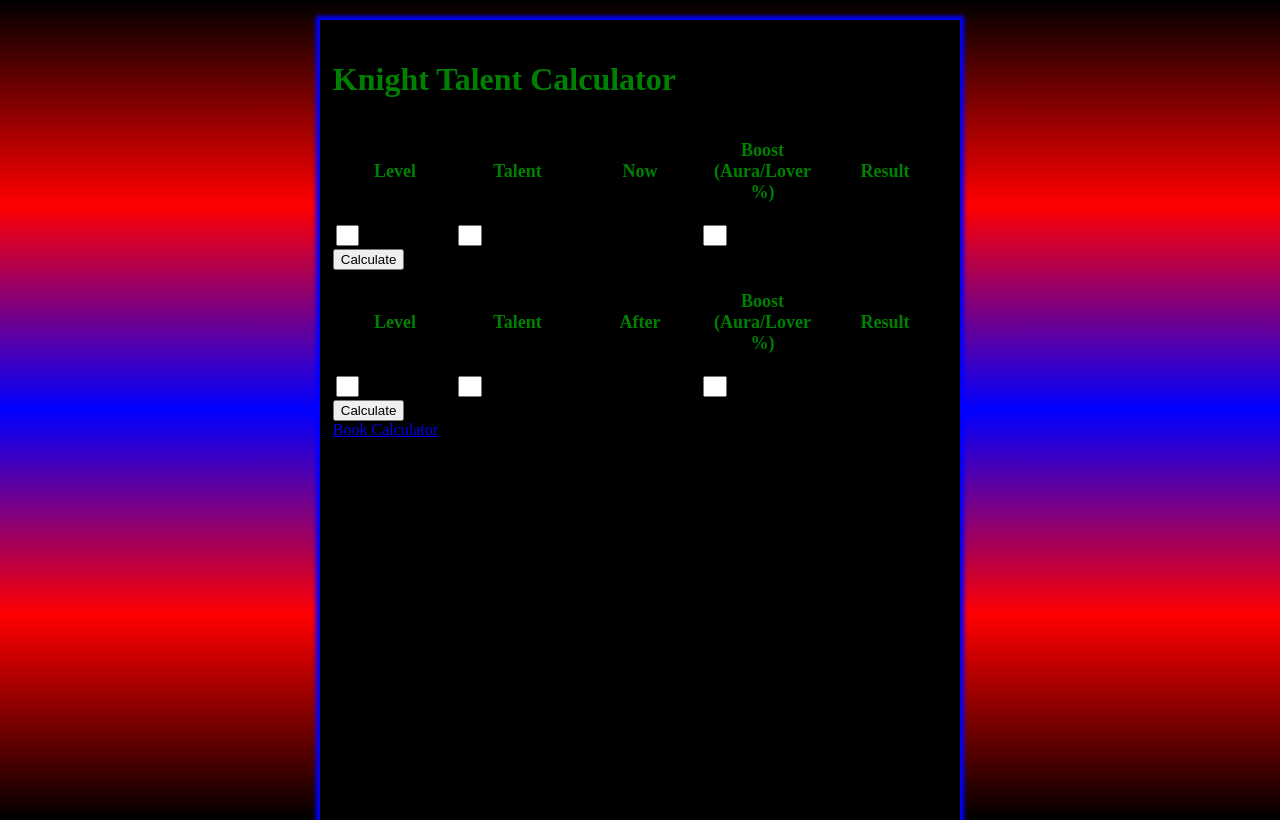
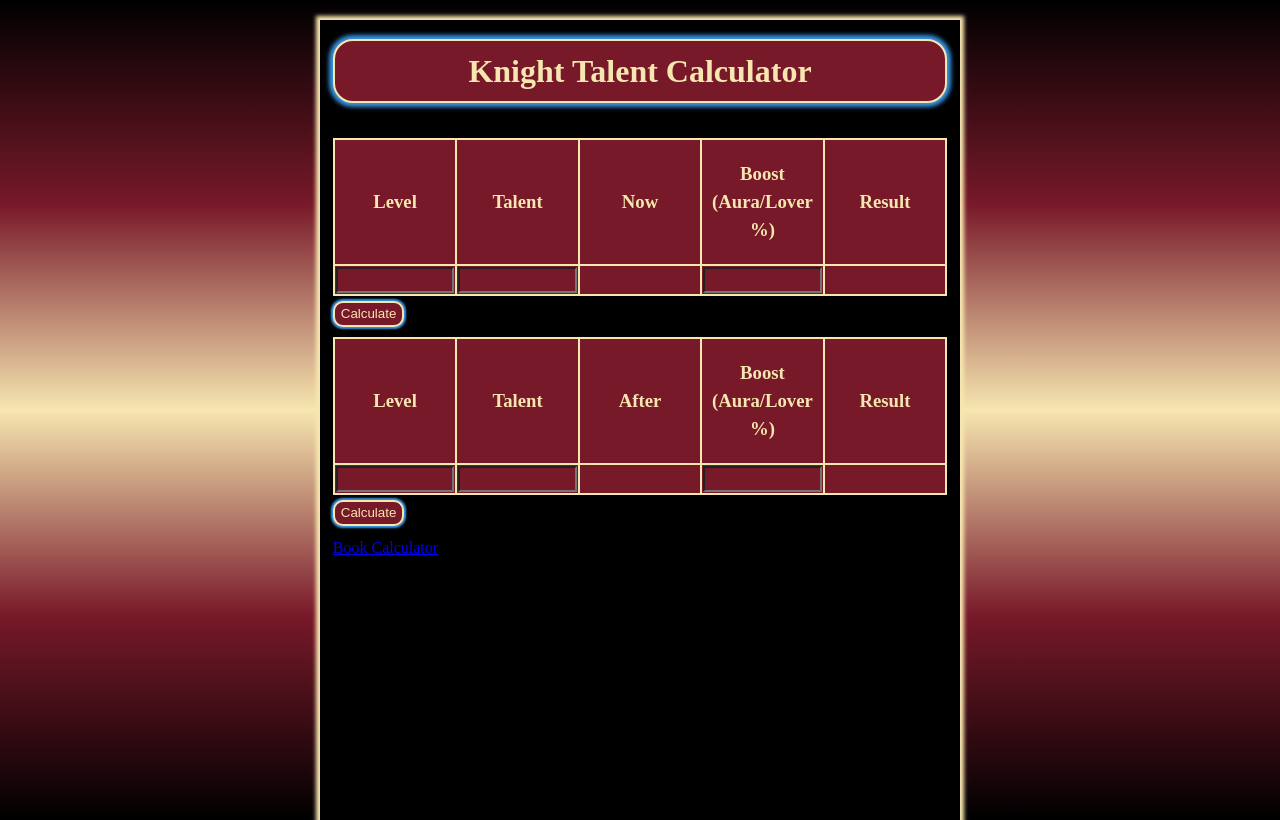
Before and after one commit to Elevengamer/KIngsChoice_ELEVENGAMER, a plain HTML site: page docs/WebApp/knightTalentCalc.html in a window 1280 px wide. Drawn offline with Linux system fonts and the light colour scheme.

Commit message:
add custom style

```diff
--- a/docs/WebApp/bookCalc.css
+++ b/docs/WebApp/bookCalc.css
@@ -14,11 +14,11 @@ body{
     height: 100%;
 }
 
-h2{
+h1{
     border-radius: 20px;
 }
 
-h3{
+h2{
     font-size: 12px;
     @media screen and (min-width: 375px)  {
         font-size: 14px;
--- a/docs/WebApp/knightTalentCalc.css
+++ b/docs/WebApp/knightTalentCalc.css
@@ -1,4 +1,14 @@
+:root{
+    --golden: rgb(246, 230, 176);
+    --blue: rgb(57, 149, 229);
+    --darkRed: rgb(120, 25, 41);
+    --brighterRed: rgb(130, 2, 3);
+    --black: black;
+}
+
+
 *{
+    line-height: 1.5;
     box-sizing: border-box;
 }
 
@@ -7,18 +17,36 @@ body{
     height: 100vh;
     margin: 0;
     padding: 20px;
+
+    background-color: var(--black);
+    color: var(--brighterRed);
+
 }
 
 .mainContainer{
     width: 100%;
     height: 100%;
+
+    background-color: var(--black);
+    color: var(--brighterRed);
 }
 
+h1{
+    border-radius: 10px;
+    background-color: var(--darkRed);
+    border: 2px solid var(--golden);
+    color: var(--golden);
+    text-align: center;
+    padding: 1%;
+    border-radius: 20px;
+    margin: 0;
+    margin-bottom: 35px;
+    font-weight: 1500;
+    box-shadow: 0px 0px 4px 4px var(--blue);}
+
 h2{
-    border-radius: 20px;
-}
+    color: var(--golden);
 
-h3{
     font-size: 12px;
     @media screen and (min-width: 375px)  {
         font-size: 14px;
@@ -26,6 +54,16 @@ h3{
     @media screen and (min-width: 525px)  {
         font-size: 18px;
     }
+}
+
+button{
+    border-radius: 10px;
+    border: 2px solid var(--golden);
+    background-color: var(--darkRed);
+    color: var(--golden);
+    margin-top: 5px;
+    margin-bottom: 10px ;
+    box-shadow: 0px 0px 2px 2px var(--blue);
 }
 
 td{
@@ -44,33 +82,48 @@ table{
 }
 
 table,table th,table td{
-    border: 2px black solid;
+    background-color: var(--darkRed);
+    color: var(--golden);
+    border: 2px var(--golden) solid;
     border-collapse: collapse;
 }
 
-th,td,input,p{
+th,td{
+
+    background-color: var(--darkRed);
+    border: 1px solid var(--black);
+    border-collapse: none ;
     width: 20%;
 }
+
+input,p{
+    width: 100%;
+    background-color: var(--darkRed);
+    color: var(--golden);
+}
+
+
+
 
 @media(min-width:1200px) {
     .mainContainer {
         padding-left: 20px;
         padding-right: 20px;
         width: 50%;
-        background: black;
-        color: green;
+        background: var(--black);
+        color: var(--golden);
         margin: 20px auto;
         padding: 1.5% 1%;
-        box-shadow: 0px 0px 4px 4px blue;
+        box-shadow: 0px 0px 4px 4px var(--golden);
         min-height: 99vh;
     }
 
     body {
         font-size: 16px;
-        background: linear-gradient(black, red,blue,red,black);
+        background: linear-gradient(var(--black), var(--darkRed),var(--golden),var(--darkRed),var(--black));
         margin: 0;
         padding: 0px;
-        color: green;
+        color: var(--golden);
         max-width: none;
     }
 
--- a/docs/WebApp/petCalc.css
+++ b/docs/WebApp/petCalc.css
@@ -14,11 +14,11 @@ body{
     height: 100%;
 }
 
-h2{
+h1{
     border-radius: 20px;
 }
 
-h3{
+h2{
     font-size: 12px;
     @media screen and (min-width: 375px)  {
         font-size: 14px;
```
